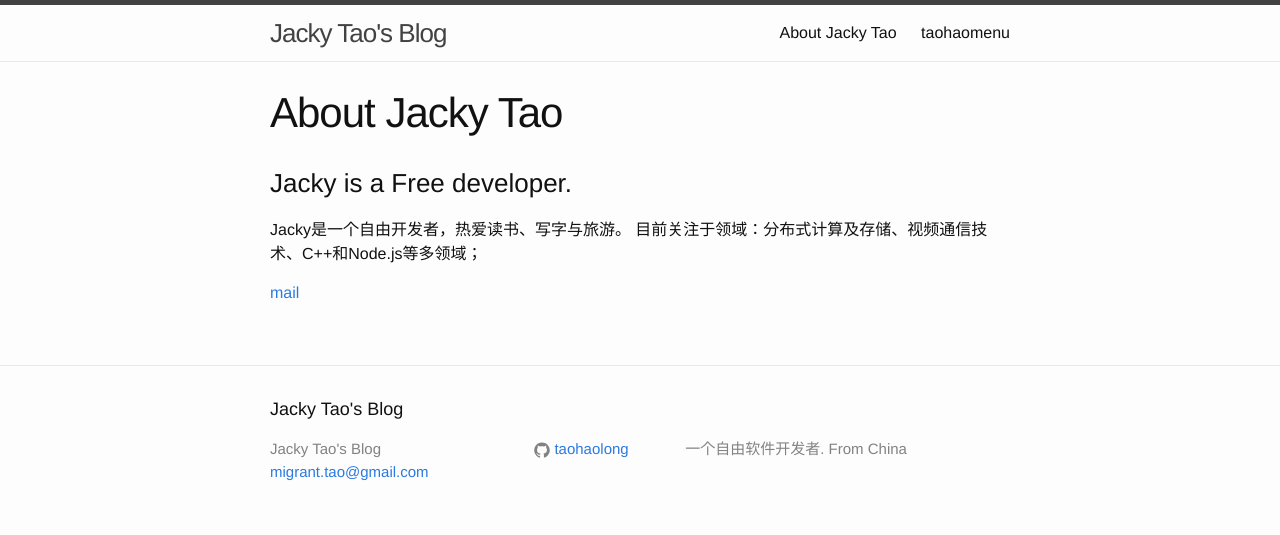
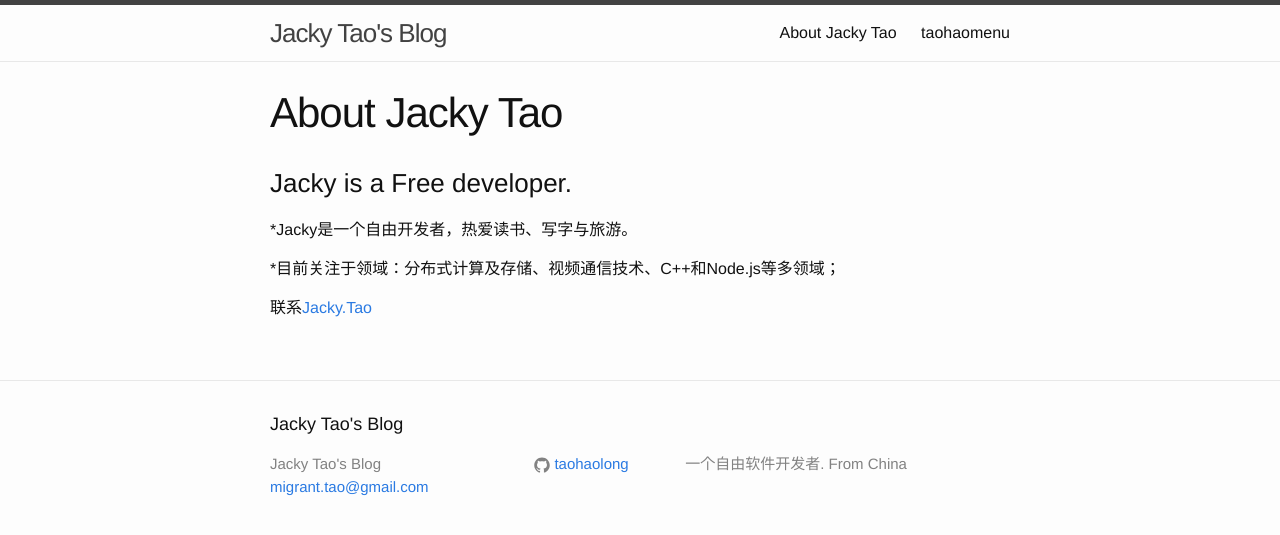
Before and after one commit to taohaolong/taohaolong.github.com, a Jekyll site: the page built from about.md, in a window 1280 px wide. Shown: the top 535 px of the page. Built offline with Jekyll 4.4.1, drawn with Linux system fonts in a browser that asks for light colours.

Commit message:
Update about.md

```diff
--- a/about.md
+++ b/about.md
@@ -6,7 +6,8 @@ permalink: /about/
 
 ###Jacky is a Free developer.
 
-Jacky是一个自由开发者，热爱读书、写字与旅游。
-目前关注于领域：分布式计算及存储、视频通信技术、C++和Node.js等多领域；
+*Jacky是一个自由开发者，热爱读书、写字与旅游。
 
-[mail](migrant.tao@gmail.com)
+*目前关注于领域：分布式计算及存储、视频通信技术、C++和Node.js等多领域；
+
+联系[Jacky.Tao](mailto:migrant.tao@gmail.com)
```
